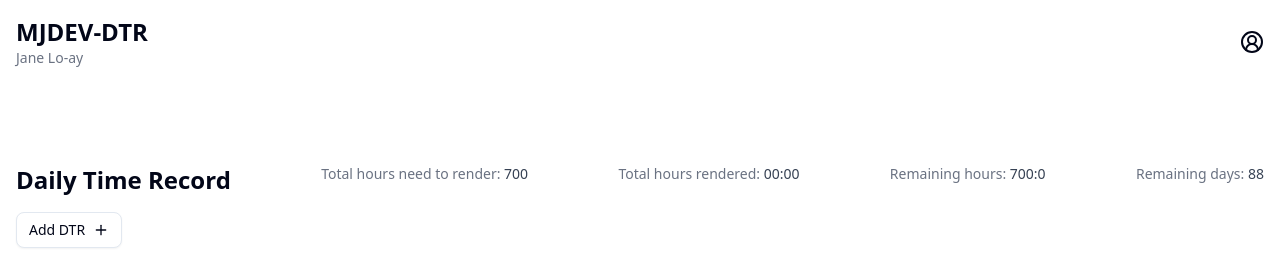
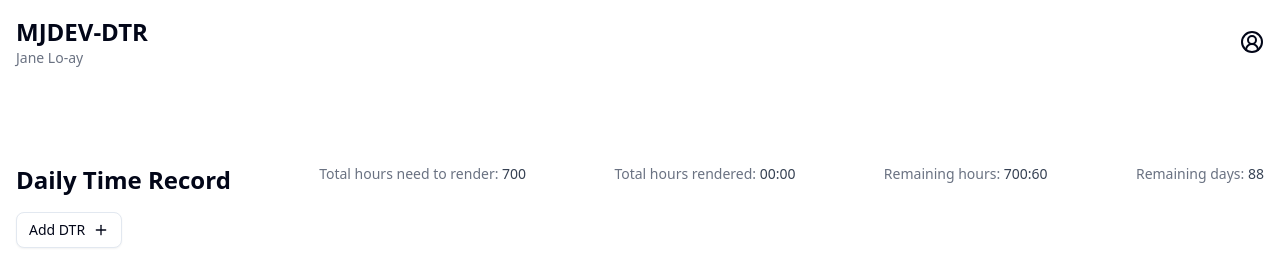
Before and after one commit to junreldevocion/mjdev-dtr, a Next.js app: page / in a window 1280 px wide. Shown: the top 254 px of the page. Built offline with nearby package versions, Linux system fonts and the light colour scheme; no server answers; the database is empty.

Commit message:
fix minuted

```diff
--- a/src/app/page.tsx
+++ b/src/app/page.tsx
@@ -8,7 +8,7 @@ import DTRTable from "@/components/DTRTable";
 import { Toaster } from "@/components/ui/sonner";
 import Link from "next/link";
 import { Button } from "@/components/ui/button";
-import { OJT_HOURS } from "@/constant";
+import { MINUTES_WORKED, OJT_HOURS } from "@/constant";
 import DTR, { IDTR } from "@/model/dtr.model";
 
 
@@ -19,7 +19,9 @@ export default async function Home() {
 
   const { hours, minutes } = totalRenderedTime(dtrList)
 
-  const calculatedRemainingHours = OJT_HOURS - hours;
+  const calculatedRemainingHours = Math.floor((((OJT_HOURS - hours) * MINUTES_WORKED) - minutes) / MINUTES_WORKED);
+
+  const calculatedRemainingMinutes = MINUTES_WORKED - minutes
 
   const remainingDays = Math.ceil(calculatedRemainingHours / 8)
 
@@ -33,7 +35,7 @@ export default async function Home() {
             <h1 className="text-2xl font-semibold">Daily Time Record</h1>
             <h4 className="text-sm font-medium text-gray-500 dark:text-gray-400">Total hours need to render: <span className="font-medium text-gray-700">{OJT_HOURS}</span></h4>
             <h4 className="text-sm font-medium text-gray-500 dark:text-gray-400">Total hours rendered: <span className="font-medium text-gray-700">{formattedTime}</span></h4>
-            <h4 className="text-sm font-medium text-gray-500 dark:text-gray-400">Remaining hours: <span className="font-medium text-gray-700">{`${calculatedRemainingHours}:${minutes}`}</span></h4>
+            <h4 className="text-sm font-medium text-gray-500 dark:text-gray-400">Remaining hours: <span className="font-medium text-gray-700">{`${calculatedRemainingHours}:${calculatedRemainingMinutes}`}</span></h4>
             <h4 className="text-sm font-medium text-gray-500 dark:text-gray-400">Remaining days: <span className="font-medium text-gray-700">{remainingDays}</span></h4>
           </div>
           <Link href="/dtr/add" className=""><Button variant="outline">Add DTR<Plus /></Button></Link>
```
